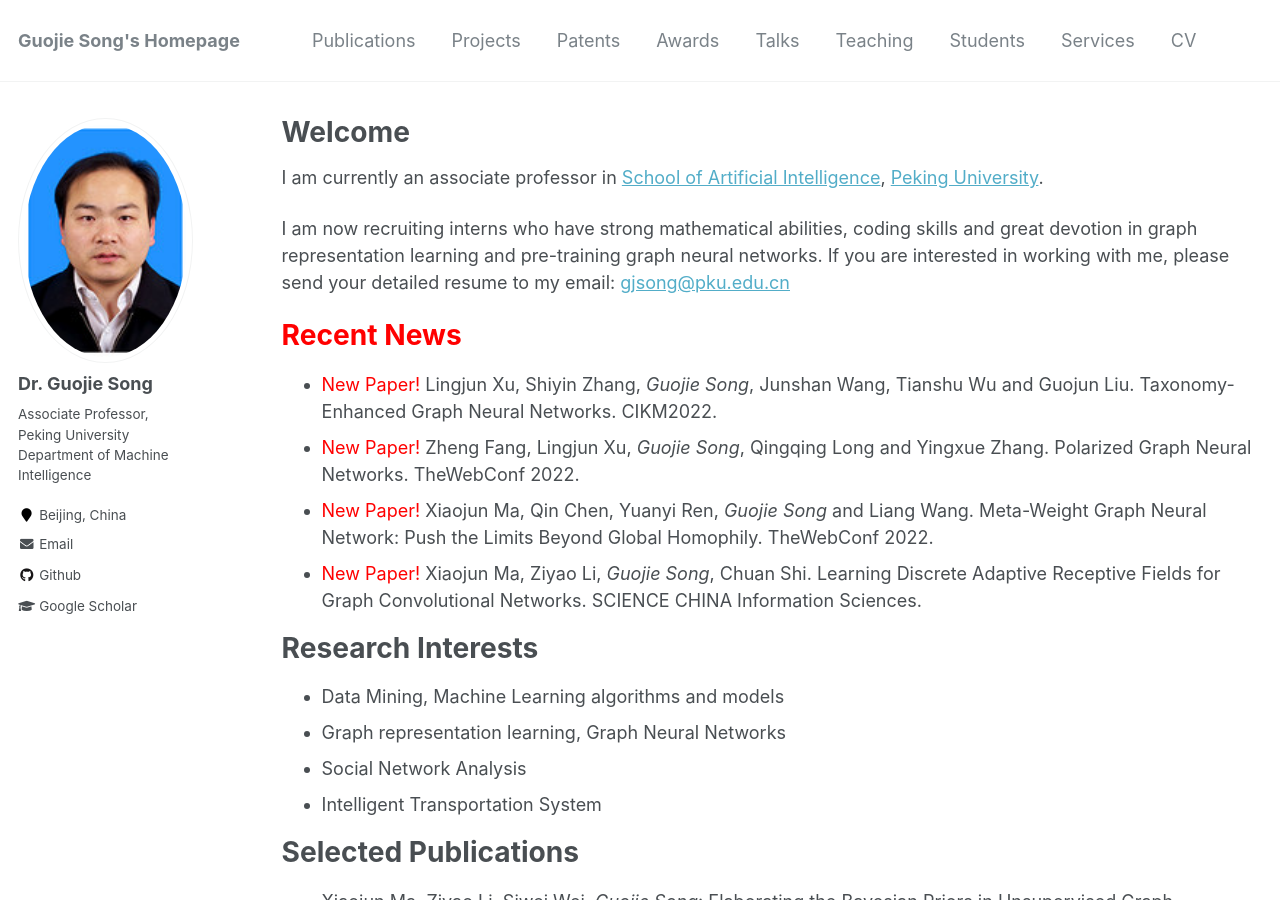
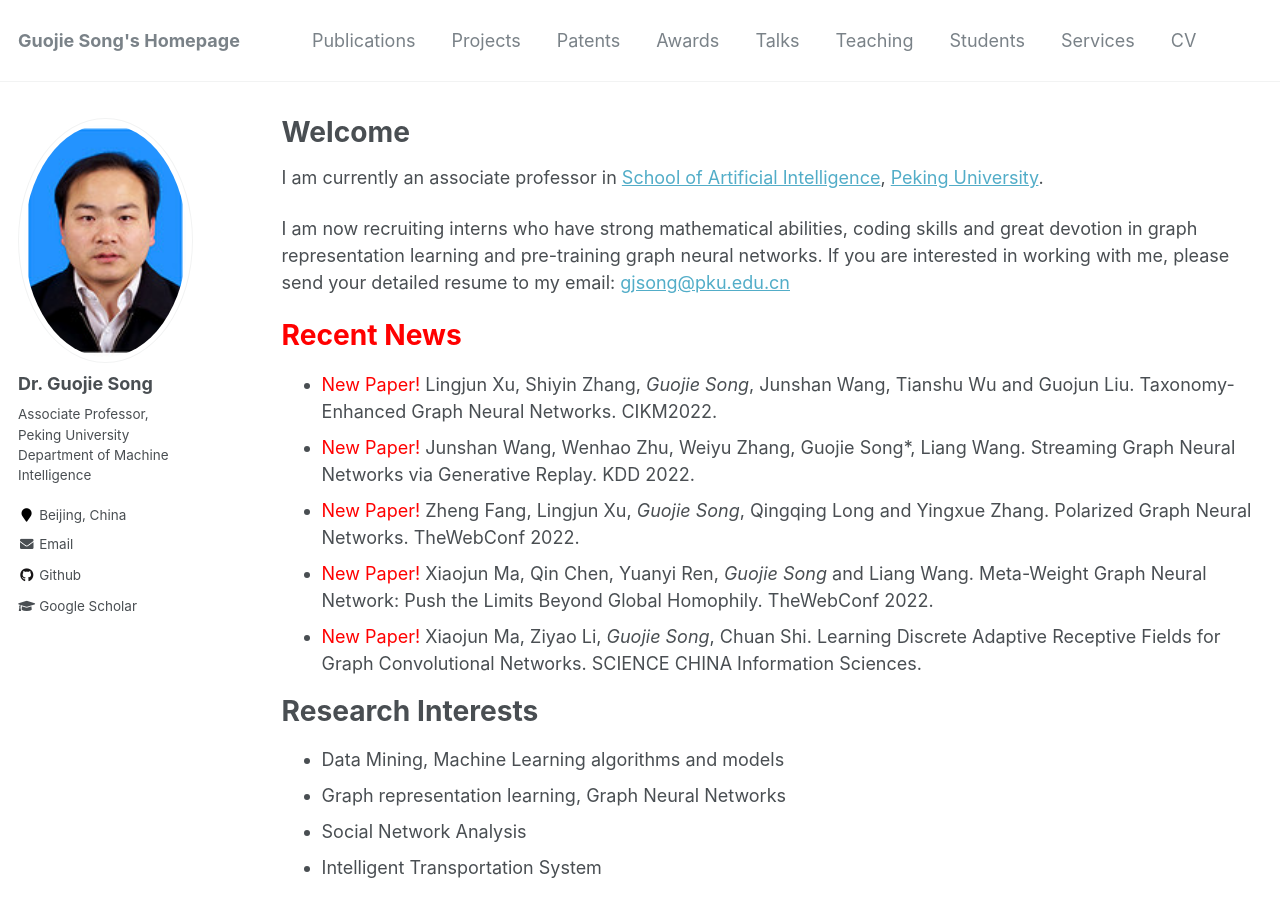
Before and after one commit to gjsong-pku/gjsong-pku.github.io, a Jekyll site: the page built from _pages/about.md, in a window 1280 px wide and 900 px high. Built offline with Jekyll 4.4.1, drawn with Linux system fonts in a browser that asks for light colours.

Commit message:
Update about.md

```diff
--- a/_pages/about.md
+++ b/_pages/about.md
@@ -17,6 +17,7 @@ I am now recruiting interns who have strong mathematical abilities, coding skill
 <span style='color:red'>Recent News</span>
 ======
 - <span style="color:red">New Paper!</span> Lingjun Xu, Shiyin Zhang, *Guojie Song*, Junshan Wang, Tianshu Wu and Guojun Liu. Taxonomy-Enhanced Graph Neural Networks. CIKM2022.
+- <span style="color:red">New Paper!</span>	Junshan Wang, Wenhao Zhu, Weiyu Zhang, Guojie Song*, Liang Wang. Streaming Graph Neural Networks via Generative Replay. KDD 2022.
 - <span style="color:red">New Paper!</span> Zheng Fang, Lingjun Xu, *Guojie Song*, Qingqing Long and Yingxue Zhang. Polarized Graph Neural Networks. TheWebConf 2022.
 - <span style="color:red">New Paper!</span> Xiaojun Ma, Qin Chen, Yuanyi Ren, *Guojie Song* and Liang Wang. Meta-Weight Graph Neural Network: Push the Limits Beyond Global Homophily. TheWebConf 2022.
 - <span style="color:red">New Paper!</span> Xiaojun Ma, Ziyao Li, *Guojie Song*, Chuan Shi. Learning Discrete Adaptive Receptive Fields for Graph Convolutional Networks. SCIENCE CHINA Information Sciences.
```
